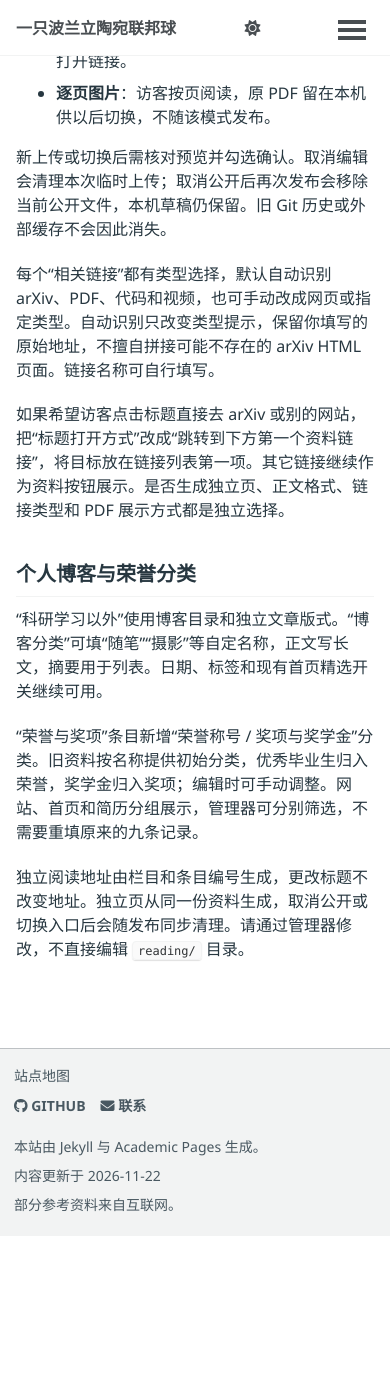
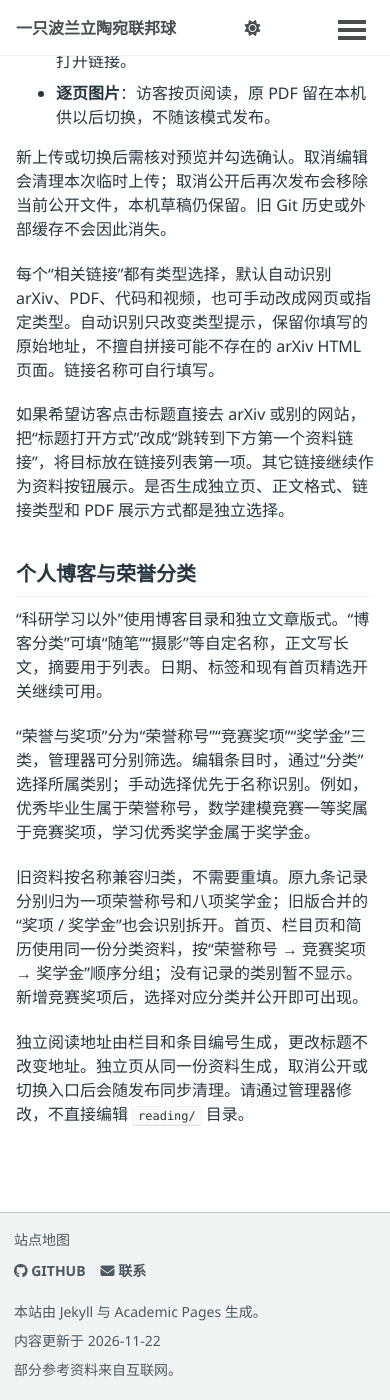
Before and after one commit to lytCNAORevision2018/lytCNAORevision2018.github.io, a Jekyll site: the page built from 课程博客与LaTeX使用说明.md, in a window 390 px wide and 1400 px high, scrolled down 2673 px. Built offline with Jekyll 4.4.1, drawn with Linux system fonts in a browser that asks for light colours; our own code applies the rules of GitHub Pages for plain Markdown files; a script bundle is joined from its source files by our own code; library files that are not in the unit come from our copies; before the commit the page ends 3909 px from its top, so only the background shows below that.

Commit message:
Separate honor, competition and scholarship categories and fix sidebar clipping

```diff
--- a/_includes/content/award-entries.html
+++ b/_includes/content/award-entries.html
@@ -1,4 +1,4 @@
-{% assign categories = "honor,award" | split: "," %}
+{% assign categories = "honor,competition,scholarship" | split: "," %}
 {% assign award_items = include.items %}
 {% if include.limit %}{% assign award_items = award_items | slice: 0, include.limit %}{% endif %}
 {% for group_category in categories %}
@@ -12,5 +12,5 @@
       {% endif %}
     {% endfor %}
   {% endcapture %}
-  {% if count > 0 %}<div class="award-group"><h3>{% if group_category == "honor" %}荣誉称号{% else %}奖项与奖学金{% endif %}</h3><div class="content-list">{{ entries }}</div></div>{% endif %}
+  {% if count > 0 %}<div class="award-group" data-award-category="{{ group_category }}"><h3>{% case group_category %}{% when "honor" %}荣誉称号{% when "competition" %}竞赛奖项{% when "scholarship" %}奖学金{% endcase %}</h3><div class="content-list">{{ entries }}</div></div>{% endif %}
 {% endfor %}
--- a/_layouts/archive.html
+++ b/_layouts/archive.html
@@ -12,7 +12,7 @@ layout: default
   {% endunless %}
 {% endif %}
 
-<div id="main" role="main">
+<div id="main" role="main"{% if page.author_profile or layout.author_profile or page.sidebar %} class="main--with-sidebar"{% endif %}>
   {% include sidebar.html %}
 
   <div class="archive">
--- a/_layouts/single.html
+++ b/_layouts/single.html
@@ -14,7 +14,7 @@ layout: default
   {% endunless %}
 {% endif %}
 
-<div id="main" role="main">
+<div id="main" role="main"{% if page.author_profile or layout.author_profile or page.sidebar %} class="main--with-sidebar"{% endif %}>
   {% include sidebar.html %}
 
   <article class="page" itemscope itemtype="http://schema.org/CreativeWork">
--- a/_sass/layout/_managed_content.scss
+++ b/_sass/layout/_managed_content.scss
@@ -377,6 +377,50 @@
 .footer-note, .page-introduction { overflow-wrap: anywhere; }
 .page-introduction { margin: 0 0 1.75rem; }
 .sidebar p, .sidebar li { font-size: 0.875rem; line-height: 1.65; }
+.sidebar .author__name,
+.sidebar .author__bio,
+.sidebar .author__urls li,
+.sidebar .author__urls a {
+  white-space: normal;
+  overflow-wrap: anywhere;
+}
+
+@include breakpoint($large) {
+  #main.main--with-sidebar {
+    display: grid;
+    grid-template-columns: clamp(240px, 22vw, 280px) minmax(0, 1fr);
+    column-gap: clamp(1.5rem, 3vw, 2.5rem);
+    align-items: start;
+
+    // Clearfix pseudo-elements must not occupy grid cells.
+    &::before, &::after { display: none; }
+
+    > .sidebar {
+      position: sticky;
+      top: calc(#{$masthead-height} + 1rem);
+      width: 100%;
+      max-width: none;
+      height: auto;
+      max-height: calc(100vh - #{$masthead-height} - 2rem);
+      margin: 0;
+      padding: 0 0.25rem 0.5rem 0;
+      overflow-y: auto;
+      float: none;
+    }
+
+    > .page, > .archive {
+      float: none;
+      width: 100%;
+      min-width: 0;
+      margin: 0;
+      padding: 0;
+    }
+
+    > .page__related { grid-column: 2; }
+  }
+
+  .sidebar .author__desktop { display: block; }
+}
 .author__urls-wrapper .btn { white-space: nowrap; min-height: 44px; padding: 0.5rem 0.7rem; font-size: 0.875rem; }
 .home-intro__actions a, .content-entry__links a, .cv-summary__contact a { min-height: 44px; }
 
@@ -388,6 +432,8 @@ html[data-theme="dark"] {
 }
 
 @media print {
+  #main.main--with-sidebar { display: block; }
+
   .masthead,
   .sidebar,
   .page__footer,
--- a/课程博客与LaTeX使用说明.md
+++ b/课程博客与LaTeX使用说明.md
@@ -66,6 +66,8 @@ $$
 
 “科研学习以外”使用博客目录和独立文章版式。“博客分类”可填“随笔”“摄影”等自定名称，正文写长文，摘要用于列表。日期、标签和现有首页精选开关继续可用。
 
-“荣誉与奖项”条目新增“荣誉称号 / 奖项与奖学金”分类。旧资料按名称提供初始分类，优秀毕业生归入荣誉，奖学金归入奖项；编辑时可手动调整。网站、首页和简历分组展示，管理器可分别筛选，不需要重填原来的九条记录。
+“荣誉与奖项”分为“荣誉称号”“竞赛奖项”“奖学金”三类，管理器可分别筛选。编辑条目时，通过“分类”选择所属类别；手动选择优先于名称识别。例如，优秀毕业生属于荣誉称号，数学建模竞赛一等奖属于竞赛奖项，学习优秀奖学金属于奖学金。
+
+旧资料按名称兼容归类，不需要重填。原九条记录分别归为一项荣誉称号和八项奖学金；旧版合并的“奖项 / 奖学金”也会识别拆开。首页、栏目页和简历使用同一份分类资料，按“荣誉称号 → 竞赛奖项 → 奖学金”顺序分组；没有记录的类别暂不显示。新增竞赛奖项后，选择对应分类并公开即可出现。
 
 独立阅读地址由栏目和条目编号生成，更改标题不改变地址。独立页从同一份资料生成，取消公开或切换入口后会随发布同步清理。请通过管理器修改，不直接编辑 `reading/` 目录。
```
Also changed, not shown: _includes/content/award-category.html (+12 -7 lines), scripts/audit-site.mjs (+5 -5 lines), scripts/test-content.mjs (+16 -0 lines), scripts/test-reading.mjs (+15 -6 lines), tools/site-manager/public/app.js (+7 -4 lines), tools/site-manager/public/content-options.mjs (+14 -5 lines), tools/site-manager/lib/content.mjs.
